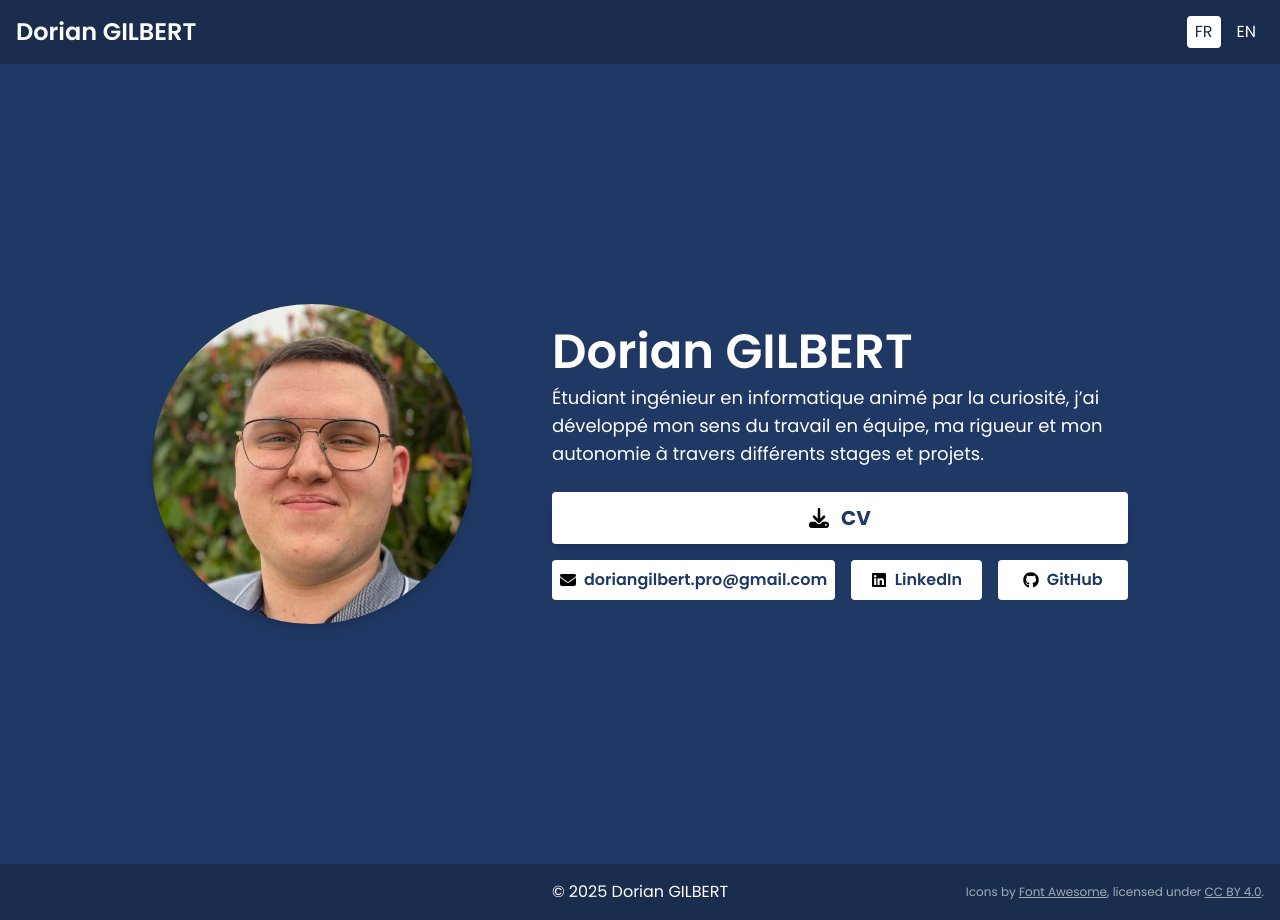
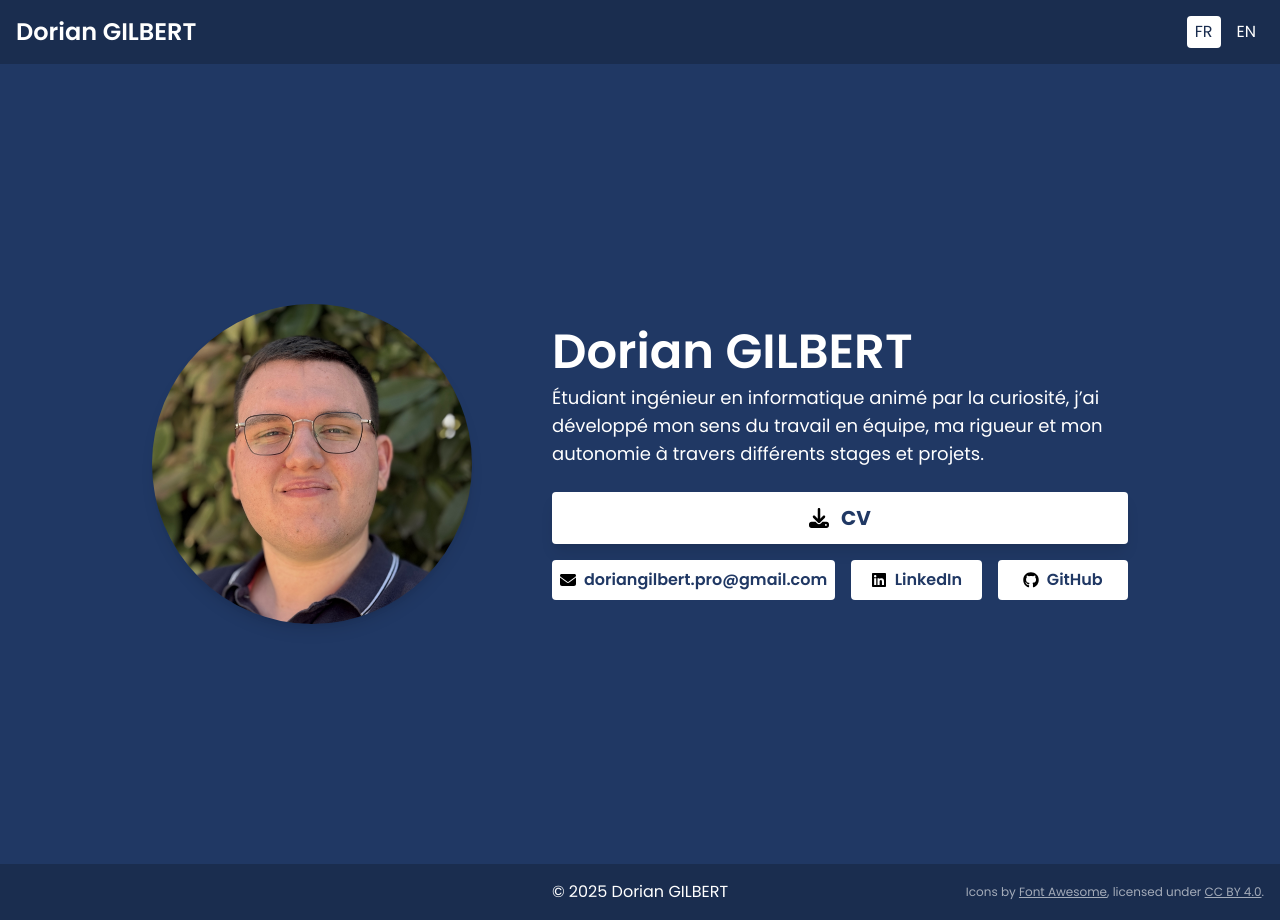
Before and after one commit to doriangilbert/portfolio, a Vue app: page / in a window 1280 px wide. Built offline with nearby package versions, Linux system fonts and the light colour scheme.

Commit message:
chore: Update portrait

```diff
--- a/src/App.vue
+++ b/src/App.vue
@@ -14,7 +14,7 @@ const { t } = useI18n();
   >
     <div class="my-5 flex justify-center md:m-10">
       <img
-        :src="`${base}portrait.jpg`"
+        :src="`${base}portrait.jpeg`"
         alt="Portrait"
         class="mx-auto aspect-square h-40 w-40 rounded-full object-cover shadow-lg md:h-60 md:w-60 lg:h-80 lg:w-80"
       />
```
Also changed, not shown: public/portrait.jpeg (added), public/portrait.jpg (deleted).
